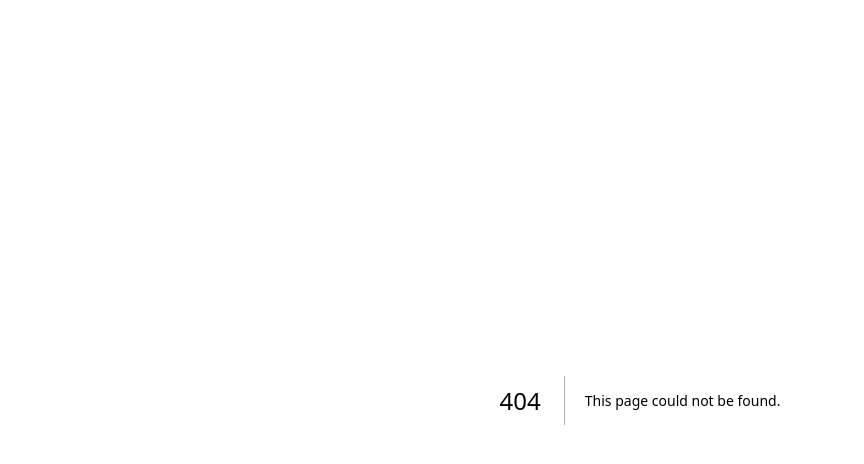
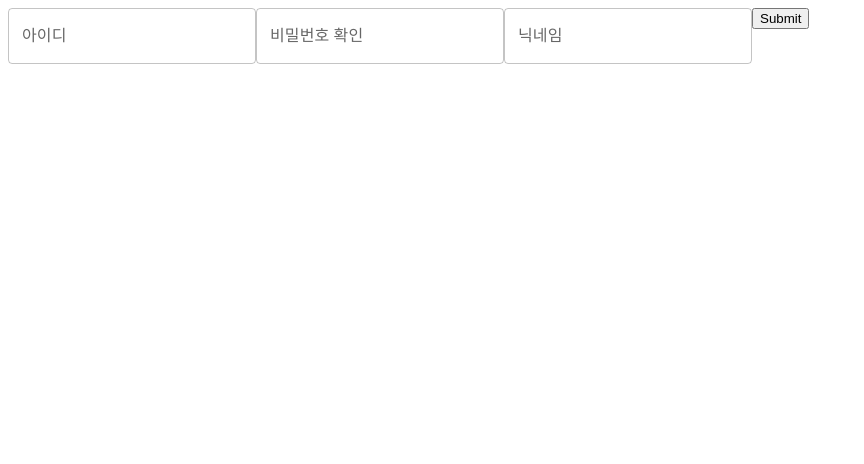
Before and after one commit to plateshop/plantshop, a Next.js app: page /MyInfo in a window 1280 px wide. Before the commit this address had no page. Shown: the top 464 px of the page, without its empty margins (0-864 px from the left). Built offline with nearby package versions, Linux system fonts and the light colour scheme.

Commit message:
1227 add

```diff
--- a/src/components/Navbar.tsx
+++ b/src/components/Navbar.tsx
@@ -16,6 +16,7 @@ import Cupdata from "../Data/Cupdata";
 import Bowlsdata from "../Data/Bowlsdata";
 import Kitchenwaredata from "../Data/Kitchenwaredata";
 import Platesdata from "../Data/Platesdata";
+import SearchResults from "../pages/SearchResults";
 
 type ProductData = {
   id: number;
@@ -157,7 +158,7 @@ const Navbar: React.FC<NavbarProps> = ({
             </li>
 
             <li className="menu-wishlist">
-              <a href="/Register">
+              <a href="/Mypage">
                 <img src={menu2} width="30" />
               </a>
             </li>
--- /dev/null
+++ b/src/pages/MyInfo.tsx
@@ -0,0 +1,85 @@
+import React from "react";
+import * as yup from "yup";
+import { Controller, useForm, SubmitHandler } from "react-hook-form";
+import TextField from "@mui/material/TextField";
+
+interface FormValues {
+  username: string;
+  confirmPassword: string;
+  nickname: string;
+}
+
+const MyInfo: React.FC = () => {
+  const { control, handleSubmit } = useForm<FormValues>();
+
+  const onSubmit: SubmitHandler<FormValues> = async (data) => {
+    try {
+      // Validate the form using the yup schema
+      await schema.validate(data);
+
+      // Handle form submission if validation passes
+    } catch (error) {
+      console.error(error); // Log the validation errors
+    }
+  };
+
+  const schema = yup.object().shape({
+    username: yup.string().required("아이디를 입력하세요."),
+    confirmPassword: yup.string().required("비밀번호를 확인하세요."),
+    nickname: yup.string().required("닉네임을 입력하세요."),
+  });
+
+  return (
+    <form onSubmit={handleSubmit(onSubmit)}>
+      <Controller
+        name="username"
+        control={control}
+        defaultValue=""
+        render={({ field, fieldState }) => (
+          <TextField
+            {...field}
+            label="아이디"
+            variant="outlined"
+            error={!!fieldState.error}
+            helperText={fieldState.error?.message}
+          />
+        )}
+      />
+
+      <Controller
+        name="confirmPassword"
+        control={control}
+        defaultValue=""
+        render={({ field, fieldState }) => (
+          <TextField
+            {...field}
+            label="비밀번호 확인"
+            type="password"
+            variant="outlined"
+            error={!!fieldState.error}
+            helperText={fieldState.error?.message}
+          />
+        )}
+      />
+
+      <Controller
+        name="nickname"
+        control={control}
+        defaultValue=""
+        render={({ field, fieldState }) => (
+          <TextField
+            {...field}
+            label="닉네임"
+            variant="outlined"
+            error={!!fieldState.error}
+            helperText={fieldState.error?.message}
+          />
+        )}
+      />
+
+      <button type="submit">Submit</button>
+    </form>
+  );
+};
+
+export default MyInfo;
```
Also changed, not shown: src/App.tsx (+10 -20 lines), src/pages/Favorite.tsx (+9 -0 lines), src/pages/MyPage.tsx (+10 -11 lines), src/pages/MyPick.tsx (added, +52 -0 lines), src/pages/SearchResults.tsx (+60 -43 lines).
